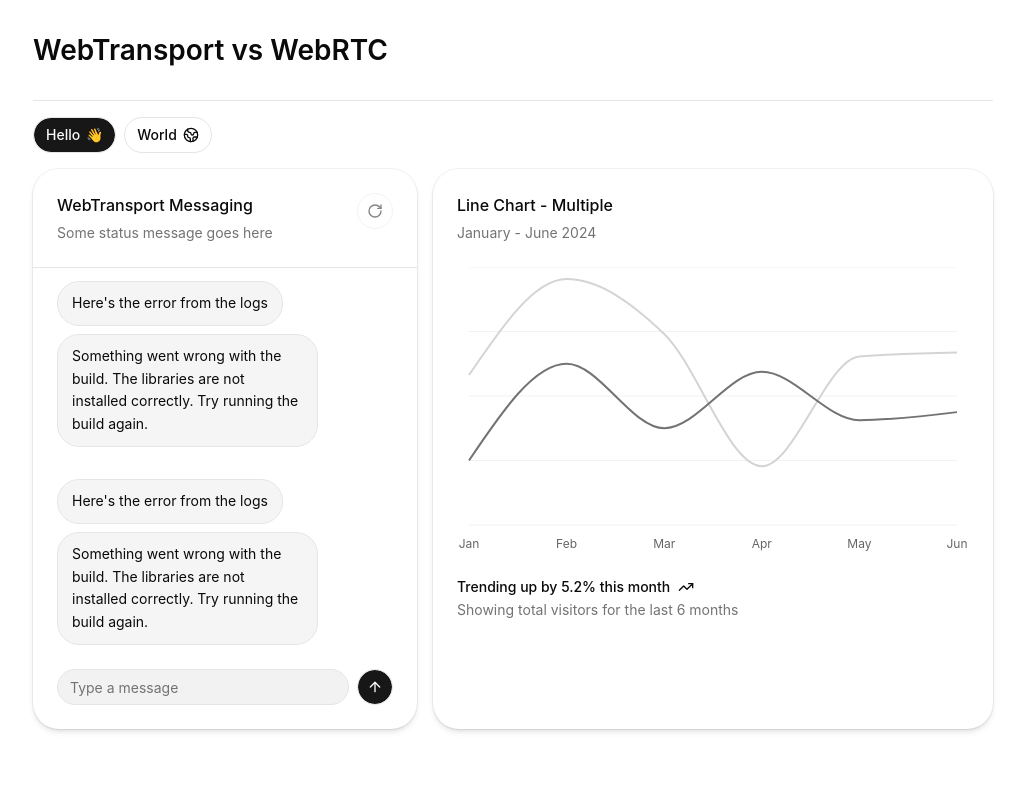
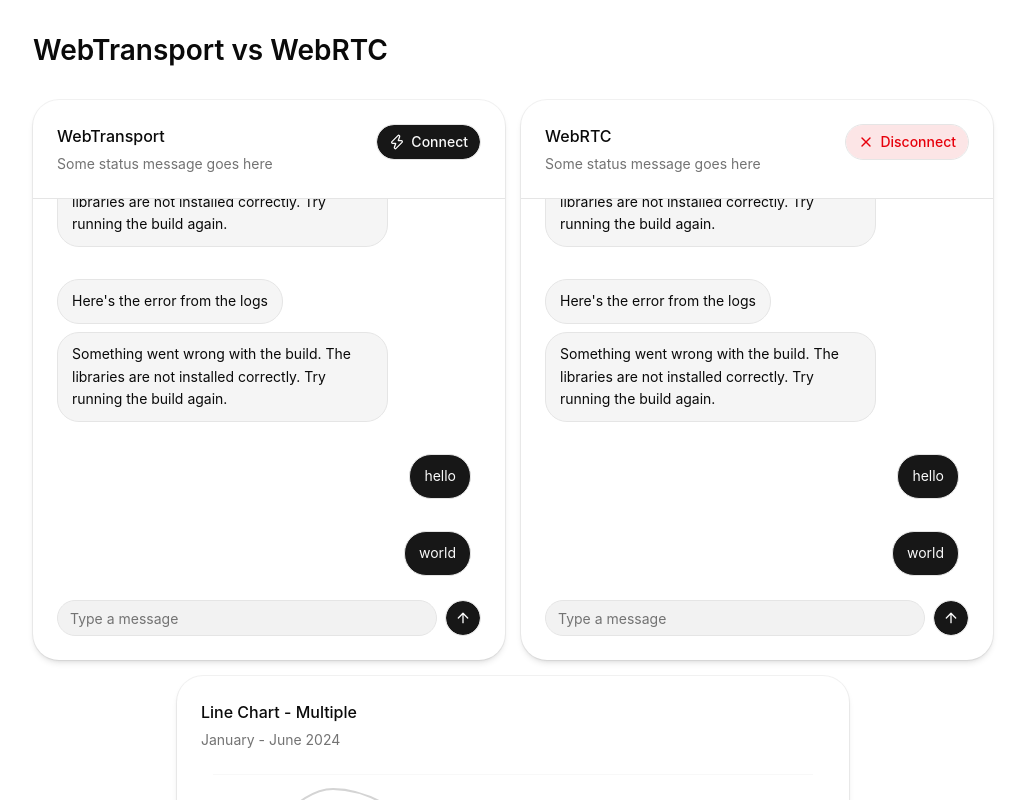
Before and after one commit to 0xFA11/WebTransport-vs-WebRTC, a React (Vite) app in the folder client/: page / in a window 1280 px wide. Shown: the top 800 px of the page, without its empty margins (127-1152 px from the left). Built offline with nearby package versions, Linux system fonts and the light colour scheme.

Commit message:
[client] message boxes

```diff
--- a/client/App.tsx
+++ b/client/App.tsx
@@ -1,5 +1,4 @@
 import { useState } from "react";
-import { Separator } from "#client/ui/separator.tsx";
 import { Button } from "#client/ui/button.tsx";
 import { Input } from "#client/ui/input.tsx";
 import { Bubble, BubbleContent, BubbleGroup } from "#client/ui/bubble.tsx";
@@ -14,7 +13,7 @@
 import { Card, CardAction, CardContent, CardDescription, CardFooter, CardHeader, CardTitle } from "#client/ui/card.tsx";
 import { ChartContainer, ChartTooltip, ChartTooltipContent, type ChartConfig } from "#client/ui/chart.tsx";
 import { CartesianGrid, Line, LineChart, XAxis } from "recharts";
-import { EarthIcon, ArrowUpIcon, TrendingUpIcon, RotateCwIcon } from "lucide-react";
+import { ArrowUpIcon, ZapIcon, XIcon } from "lucide-react";
 
 const chartConfig = {
 	desktop: {
@@ -37,39 +36,24 @@
 ];
 
 export const App = () => {
-	const [messages, setMessages] = useState<string[]>([]);
+	const [messages, setMessages] = useState<string[]>(["hello", "world"]);
 	return (
 		<div className="typeset flex flex-col gap-4">
 			<h1>WebTransport vs WebRTC</h1>
-			<Separator />
-			<div className="flex gap-2">
-				<Button>
-					Hello<span>👋</span>
-				</Button>
-				<Button variant="outline">
-					World
-					<EarthIcon />
-				</Button>
-			</div>
 			<div className="flex gap-4">
-				<Card className="mx-auto h-140 w-full max-w-sm gap-0">
+				<Card className="h-140 flex-1 gap-0">
 					<CardHeader className="border-b">
-						<CardTitle>WebTransport Messaging</CardTitle>
+						<CardTitle>WebTransport</CardTitle>
 						<CardDescription>Some status message goes here</CardDescription>
 						<CardAction>
-							<Button
-								type="button"
-								variant="outline"
-								size="icon"
-								aria-label="Reset anchored turns"
-								disabled={messages.length === 0}
-								onClick={() => console.warn("// todo")}>
-								<RotateCwIcon />
+							<Button>
+								<ZapIcon />
+								Connect
 							</Button>
 						</CardAction>
 					</CardHeader>
 					<CardContent className="min-h-0 p-0">
-						<MessageScrollerProvider>
+						<MessageScrollerProvider autoScroll={true}>
 							<MessageScroller>
 								<MessageScrollerViewport>
 									<MessageScrollerContent className="p-(--card-spacing)">
@@ -125,7 +109,7 @@
 											</BubbleGroup>
 										</MessageScrollerItem>
 										{messages.map((text, index) => (
-											<MessageScrollerItem key={index} className="flex justify-end" scrollAnchor>
+											<MessageScrollerItem key={index} className="flex justify-end">
 												<Bubble>
 													<BubbleContent>{text}</BubbleContent>
 												</Bubble>
@@ -155,6 +139,105 @@
 						</form>
 					</CardFooter>
 				</Card>
+				<Card className="h-140 flex-1 gap-0">
+					<CardHeader className="border-b">
+						<CardTitle>WebRTC</CardTitle>
+						<CardDescription>Some status message goes here</CardDescription>
+						<CardAction>
+							<Button variant="destructive">
+								<XIcon />
+								Disconnect
+							</Button>
+						</CardAction>
+					</CardHeader>
+					<CardContent className="min-h-0 p-0">
+						<MessageScrollerProvider autoScroll={true}>
+							<MessageScroller>
+								<MessageScrollerViewport>
+									<MessageScrollerContent className="p-(--card-spacing)">
+										<MessageScrollerItem className="flex">
+											<Bubble variant="muted">
+												<BubbleContent>
+													The build failed during dependency installation.
+												</BubbleContent>
+											</Bubble>
+										</MessageScrollerItem>
+										<MessageScrollerItem className="flex justify-end" scrollAnchor>
+											<Bubble>
+												<BubbleContent>Can you share the exact error?</BubbleContent>
+											</Bubble>
+										</MessageScrollerItem>
+										<MessageScrollerItem className="flex">
+											<BubbleGroup>
+												<Bubble variant="muted">
+													<BubbleContent>Here&apos;s the error from the logs</BubbleContent>
+												</Bubble>
+												<Bubble variant="muted">
+													<BubbleContent>
+														Something went wrong with the build. The libraries are not
+														installed correctly. Try running the build again.
+													</BubbleContent>
+												</Bubble>
+											</BubbleGroup>
+										</MessageScrollerItem>
+										<MessageScrollerItem className="flex">
+											<BubbleGroup>
+												<Bubble variant="muted">
+													<BubbleContent>Here&apos;s the error from the logs</BubbleContent>
+												</Bubble>
+												<Bubble variant="muted">
+													<BubbleContent>
+														Something went wrong with the build. The libraries are not
+														installed correctly. Try running the build again.
+													</BubbleContent>
+												</Bubble>
+											</BubbleGroup>
+										</MessageScrollerItem>
+										<MessageScrollerItem className="flex">
+											<BubbleGroup>
+												<Bubble variant="muted">
+													<BubbleContent>Here&apos;s the error from the logs</BubbleContent>
+												</Bubble>
+												<Bubble variant="muted">
+													<BubbleContent>
+														Something went wrong with the build. The libraries are not
+														installed correctly. Try running the build again.
+													</BubbleContent>
+												</Bubble>
+											</BubbleGroup>
+										</MessageScrollerItem>
+										{messages.map((text, index) => (
+											<MessageScrollerItem key={index} className="flex justify-end">
+												<Bubble>
+													<BubbleContent>{text}</BubbleContent>
+												</Bubble>
+											</MessageScrollerItem>
+										))}
+									</MessageScrollerContent>
+								</MessageScrollerViewport>
+								<MessageScrollerButton />
+							</MessageScroller>
+						</MessageScrollerProvider>
+					</CardContent>
+					<CardFooter>
+						<form
+							className="flex w-full gap-2"
+							onSubmit={(event) => {
+								event.preventDefault();
+								const form = event.currentTarget;
+								const text = new FormData(form).get("message")?.toString().trim();
+								if (!text) return;
+								setMessages((prev) => [...prev, text]);
+								form.reset();
+							}}>
+							<Input name="message" placeholder="Type a message" autoComplete="off" />
+							<Button type="submit" size="icon">
+								<ArrowUpIcon />
+							</Button>
+						</form>
+					</CardFooter>
+				</Card>
+			</div>
 			<Card className="mx-auto h-140 w-full max-w-2xl">
 				<CardHeader>
 					<CardTitle>Line Chart - Multiple</CardTitle>
@@ -199,7 +282,7 @@
 					<div className="flex w-full items-start gap-2 text-sm">
 						<div className="grid gap-2">
 							<div className="flex items-center gap-2 leading-none font-medium">
-									Trending up by 5.2% this month <TrendingUpIcon className="h-4 w-4" />
+								Trending up by 5.2% this month
 							</div>
 							<div className="text-muted-foreground flex items-center gap-2 leading-none">
 								Showing total visitors for the last 6 months
@@ -209,6 +292,5 @@
 				</CardFooter>
 			</Card>
 		</div>
-		</div>
 	);
 };
```
Lines whose indentation alone changed are shown as unchanged.
